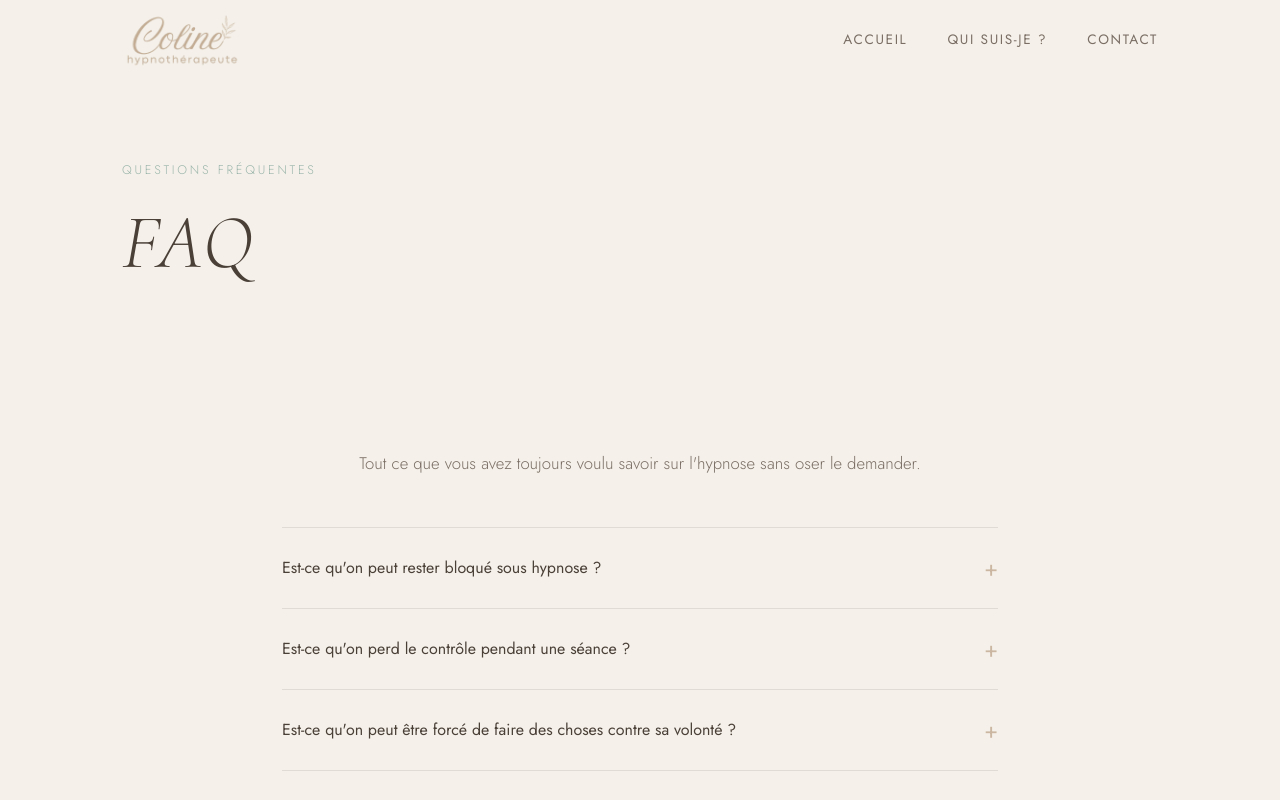
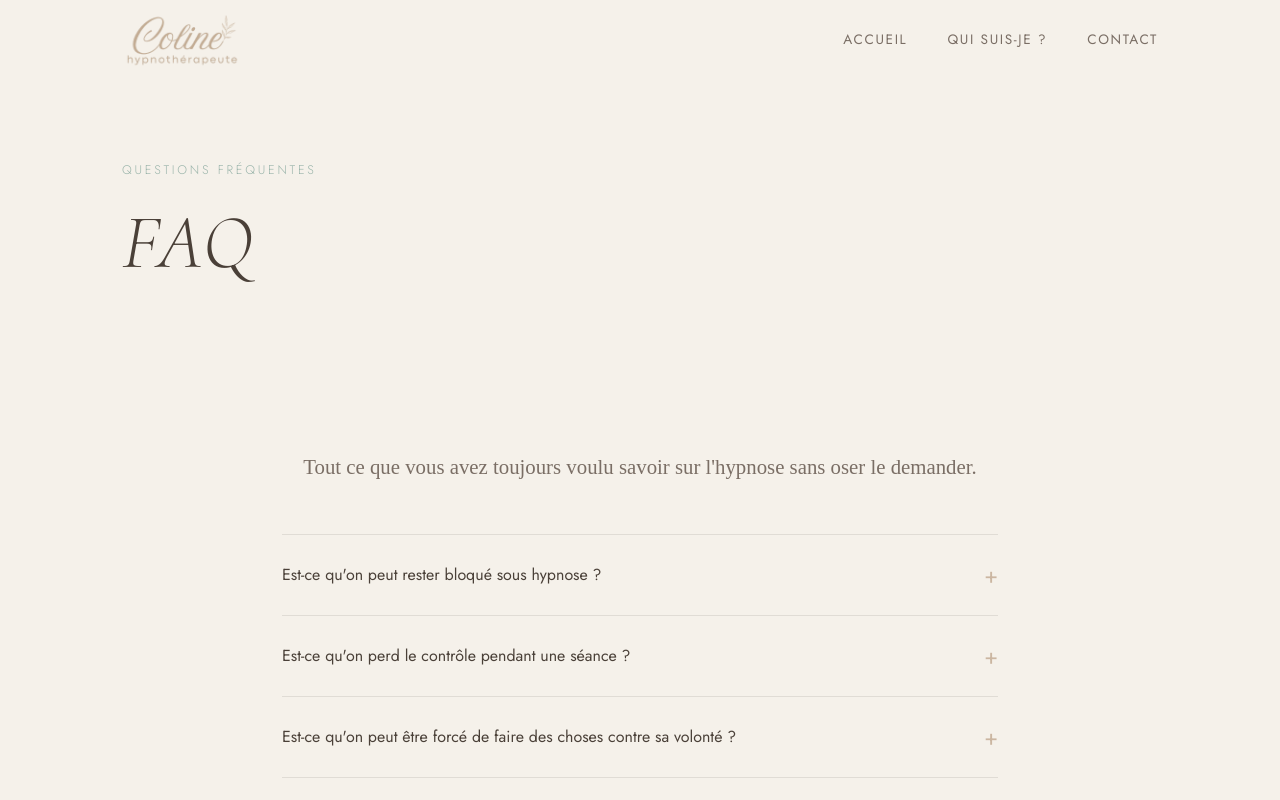
Before and after one commit to martinmenguy/colinepiou, a React (Vite) app: page /faq in a window 1280 px wide. Shown: the top 800 px of the page. Built offline with nearby package versions, Linux system fonts and the light colour scheme; a web font is replaced by a local one.

Commit message:
Update FAQ.css

```diff
--- a/src/pages/FAQ.css
+++ b/src/pages/FAQ.css
@@ -9,7 +9,8 @@
 }
 
 .faq__intro {
-  font-size: 1.05rem;
+  font-family: var(--font-sub);
+font-size: 1.3rem;
   color: var(--text-light);
   line-height: 1.75;
   margin-bottom: 3rem;
```
